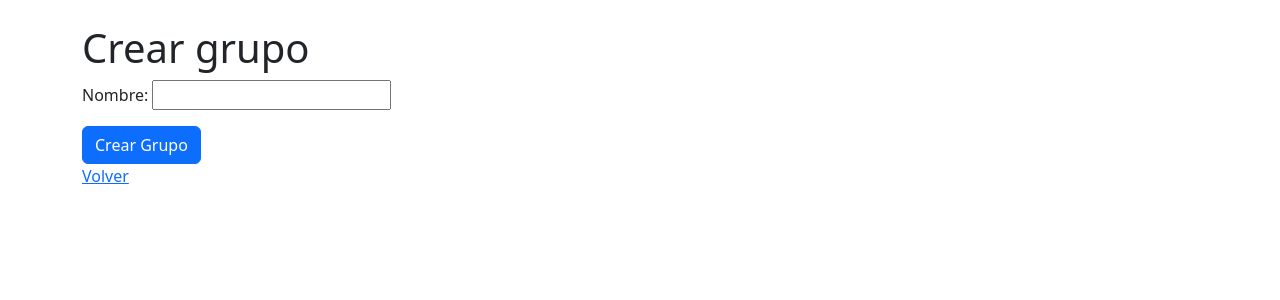
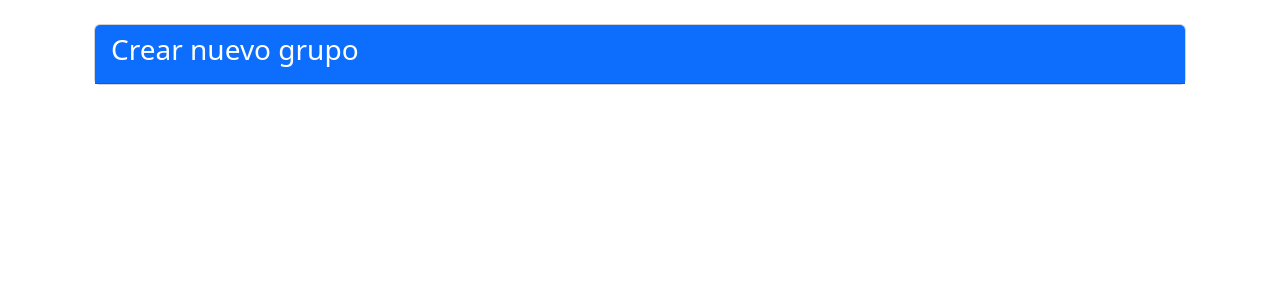
Before and after one commit to ivansosabz/administrador-turnos, a Django app: page /grupos/crear/ in a window 1280 px wide. Shown: the part 56-356 px from the top of the page. Run offline with Django 5.2, Linux system fonts and the light colour scheme; the visitor is signed in with stand-in values (Sample User, id 1).

Commit message:
hasta aca por hoy

```diff
--- a/templates/grupos/crear.html
+++ b/templates/grupos/crear.html
@@ -1,11 +1,32 @@
 {% extends 'layouts/base.html' %}
 {% block title %}Crear grupo{% endblock %}
 {% block content %}
-    <h1>Crear grupo</h1>
-    <form method="post">
-        {% csrf_token %}
-        {{ form.as_p }}
-        <button type="submit" class="btn btn-primary">Crear Grupo</button>
-    </form>
-    <a href="{% url 'grupo' %}">Volver</a>
+    <div class="container mt-4">
+        <div class="row justify-content-center">
+            <div class="colum-md-6">
+                <div class="card">
+                    <div class="card-header bg-primary text-white">
+                        <h3>Crear nuevo grupo</h3>
+
+                    </div>
+                </div>
+            </div>
+        </div>
+    </div>
 {% endblock %}
+
+
+
+
+
+
+
+
+
+{#    <h1>Crear grupo</h1>#}
+{#    <form method="post">#}
+{#        {% csrf_token %}#}
+{#        {{ form.as_p }}#}
+{#        <button type="submit" class="btn btn-primary">Crear Grupo</button>#}
+{#    </form>#}
+{#    <a href="{% url 'grupo' %}">Volver</a>#}
```
